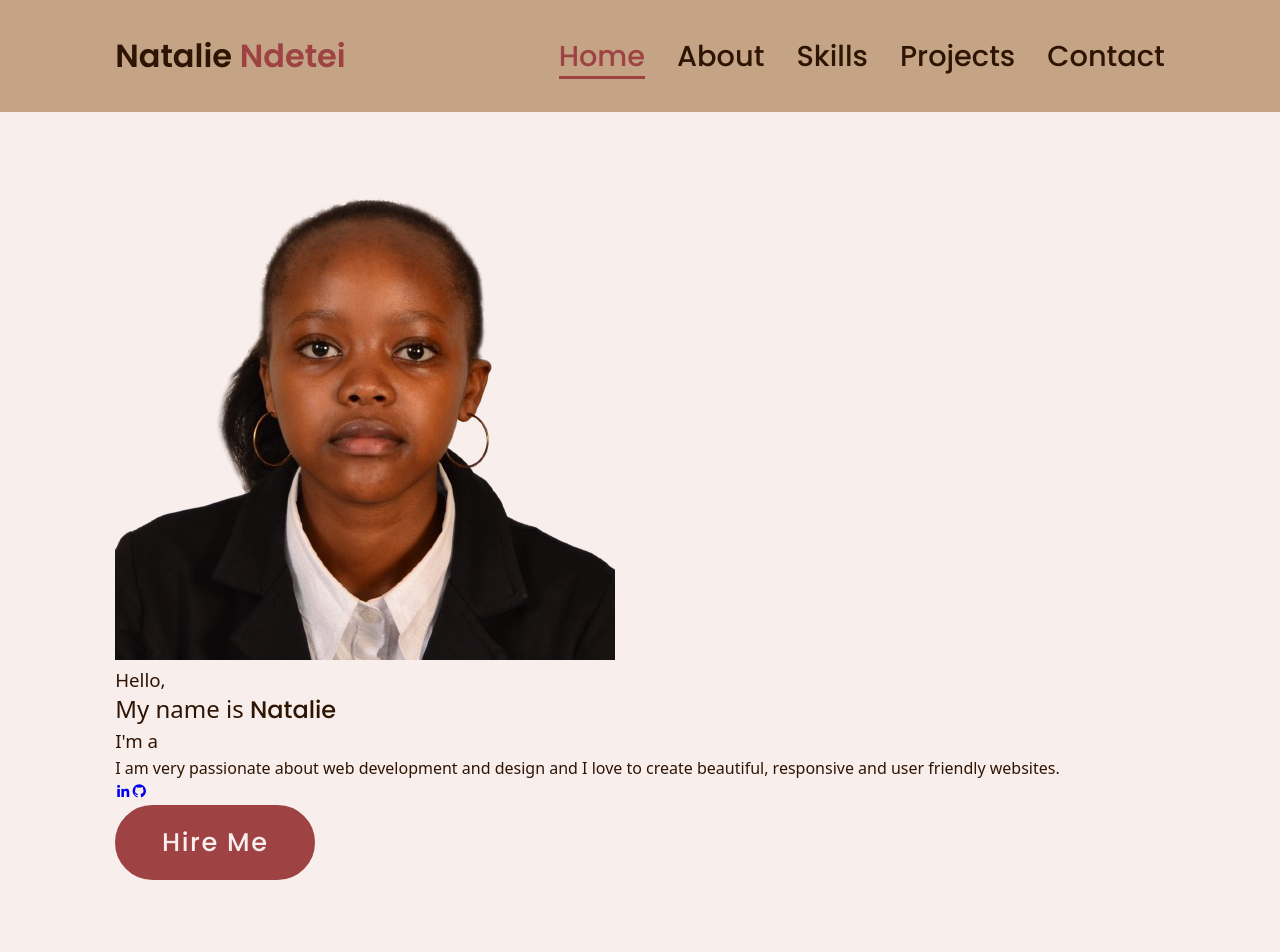
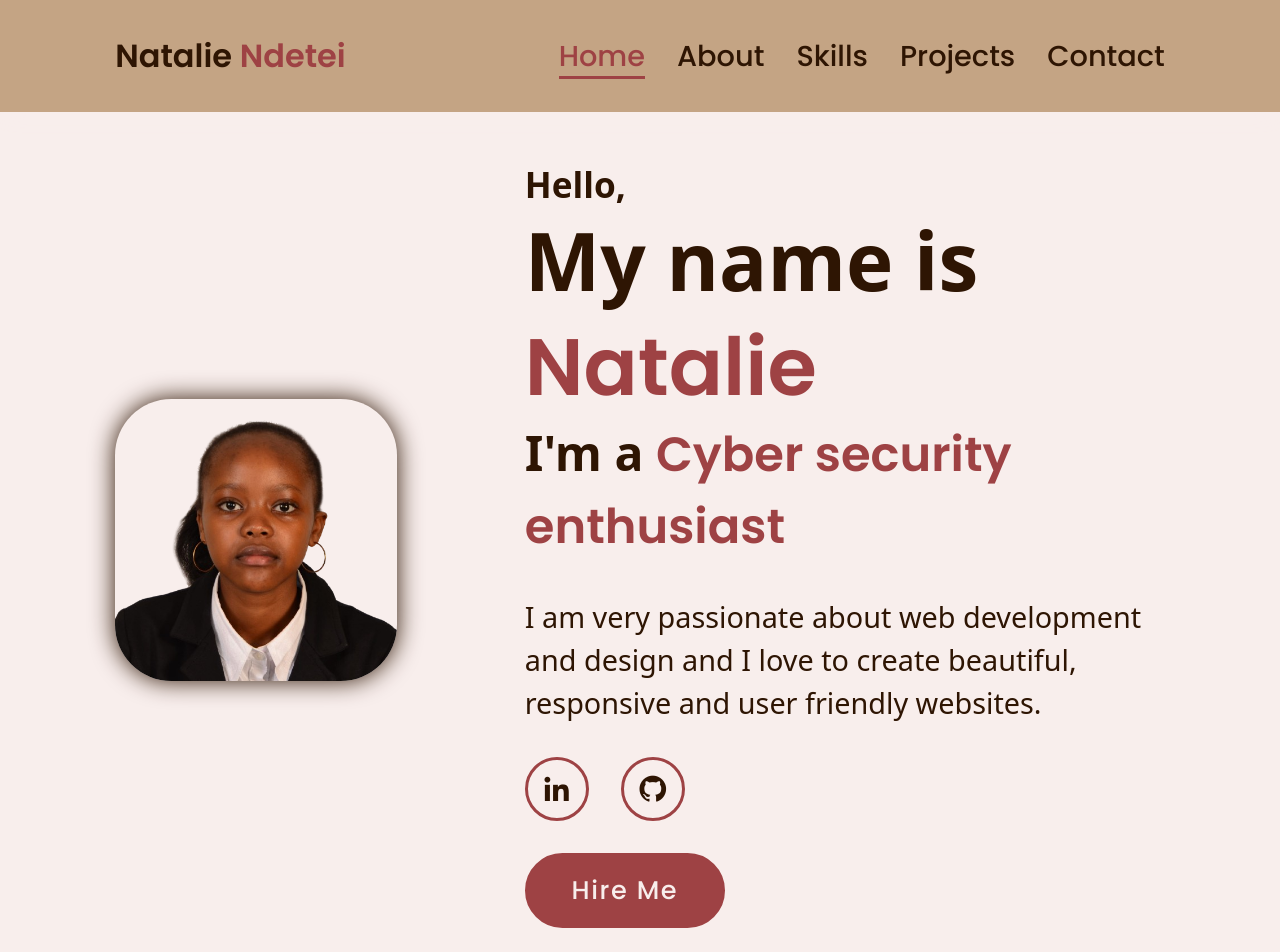
Before and after one commit to nat254/react_nat_portfolio, a React (Create React App) app: page / in a window 1280 px wide. Shown: the top 952 px of the page. Built offline with nearby package versions, Linux system fonts and the light colour scheme; a web font is replaced by a local one.

Commit message:
feat(hero): add css code for hero section

```diff
--- a/src/components/Hero/hero.css
+++ b/src/components/Hero/hero.css
@@ -0,0 +1,177 @@
+
+section{
+    min-height: 100vh;
+    padding: 10rem 9% 10rem;
+}
+
+.home{
+    display: flex;
+    align-items:center;
+    justify-content: center;
+    gap: 8rem;
+}
+
+.home-content h3{
+    font-size: 2.2rem;
+    font-weight: 700;
+}
+
+span{
+    color: var(--primary-color);
+}
+
+.logo span{
+    color: var(--primary-color);
+}
+
+.home-content h3:nth-of-type(2){
+    margin-bottom: 2rem;
+    font-size: 3rem;
+}
+
+.home-content h1{
+    font-size: 5rem;
+    font-weight: 700;
+    line-height: 1.3;
+}
+
+/*.home-img{
+    border-radius: 50%;
+}*/
+
+.home-img img{
+    position: relative;
+    width: 22vw;
+    cursor: pointer;
+    border-radius: 20%;
+    box-shadow: 0 0 25px var(--text-color);
+}
+
+.home-img img:hover{
+    transform: scale(1.1);
+    border-radius: 50%;
+    transition: 0.9s ease;
+}
+
+.home-content p{
+    font-size: 1.8rem;
+    font-weight: 500;
+}
+
+/* .social-icons{
+    position: absolute;
+    left: 50%;
+    display: flex;
+    justify-content: center;
+    align-items: center;
+} */
+
+.social-icons a{
+    display: inline-flex;
+    justify-content: center;
+    align-items: center;
+    width: 4rem;
+    height: 4rem;
+    background: transparent;
+    border:0.2rem solid var(--primary-color);
+    font-size: 2rem;
+    border-radius: 50%;
+    color: var(--text-color);
+    margin: 2rem 2rem 2rem 0;
+    transition: 0.3s ease-in-out;
+}
+
+.social-icons a:hover{
+    color: var(--text-color);
+    transform: scale(1.1)translateY(-5px);
+    background-color: var(--primary-color);
+    box-shadow: 0 0 25px var(--text-color);
+}
+
+.btn-container{
+    display: flex;
+    justify-content:left;
+    align-items: left;
+}
+
+.btn{
+    display: inline-block;
+    background-color: var(--primary-color);
+    color: var(--background-color);
+    font-size: 1.6rem;
+    font-weight: 500;
+    padding: 1rem 2.8rem;
+    border-radius: 4rem;
+    transition: 0.3s ease-in-out;
+    border: 2px solid var(--primary-color);
+    letter-spacing: 0.1rem;
+    cursor: pointer;
+}
+
+.btn:hover{
+    background: var(--background-color);
+    color: var(--text-color);
+    transform: scale(1.05);
+    border-color: var(--text-color);
+    box-shadow: 0 0 25px var(--text-color);
+}
+
+.text-animation{
+    font-size: 34px;
+    font-weight: 600;
+    min-width: 280px;
+}
+
+.text-animation span{
+    position: relative;
+}
+
+.text-animation span::before{
+    content: "";
+    background-color:transparent;
+    animation:words 15s infinite;
+}
+
+.text-animation span::after{
+    content: "";
+    background-color: transparent;
+    position: absolute;
+    width: calc(100% + 8px);
+    height: 100%;
+    right: -8px;
+    animation: 0.6s infinite, typing 15s steps(14) infinite;
+}
+
+@keyframes cursor{
+    to{
+        border-left: 2px solid var(--primary-color);
+    }
+}
+
+@keyframes words{
+    0%, 20%{
+        content: 'Frontend Developer';
+    }
+    21%, 40%{
+        content: 'Cyber security enthusiast';
+    }
+    41%, 60%{
+        content: 'Frontend Developer';
+    }
+    61%, 80%{
+        content: 'Cyber security enthusiast';
+    }
+    81%, 100%{
+        content: 'Frontend Developer';
+    }
+}
+
+@keyframes typing{
+    10%, 15%, 30%, 35%, 50%, 55%, 70%, 75%, 90%, 95%{
+        width: 0;
+    }
+
+    5%, 20%, 25%, 40%, 45%, 60%, 65%, 80%, 85%{
+        width: calc(100% + 8px);
+    }
+}
```
